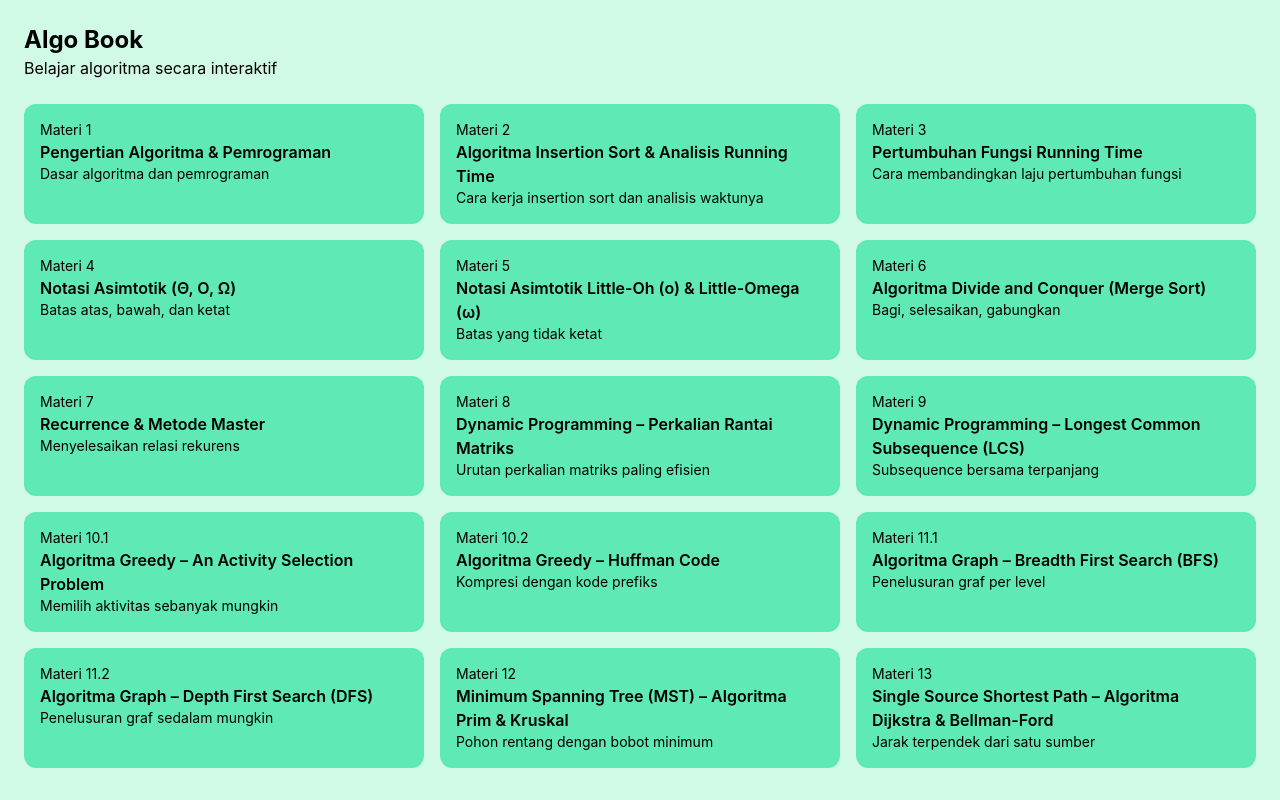
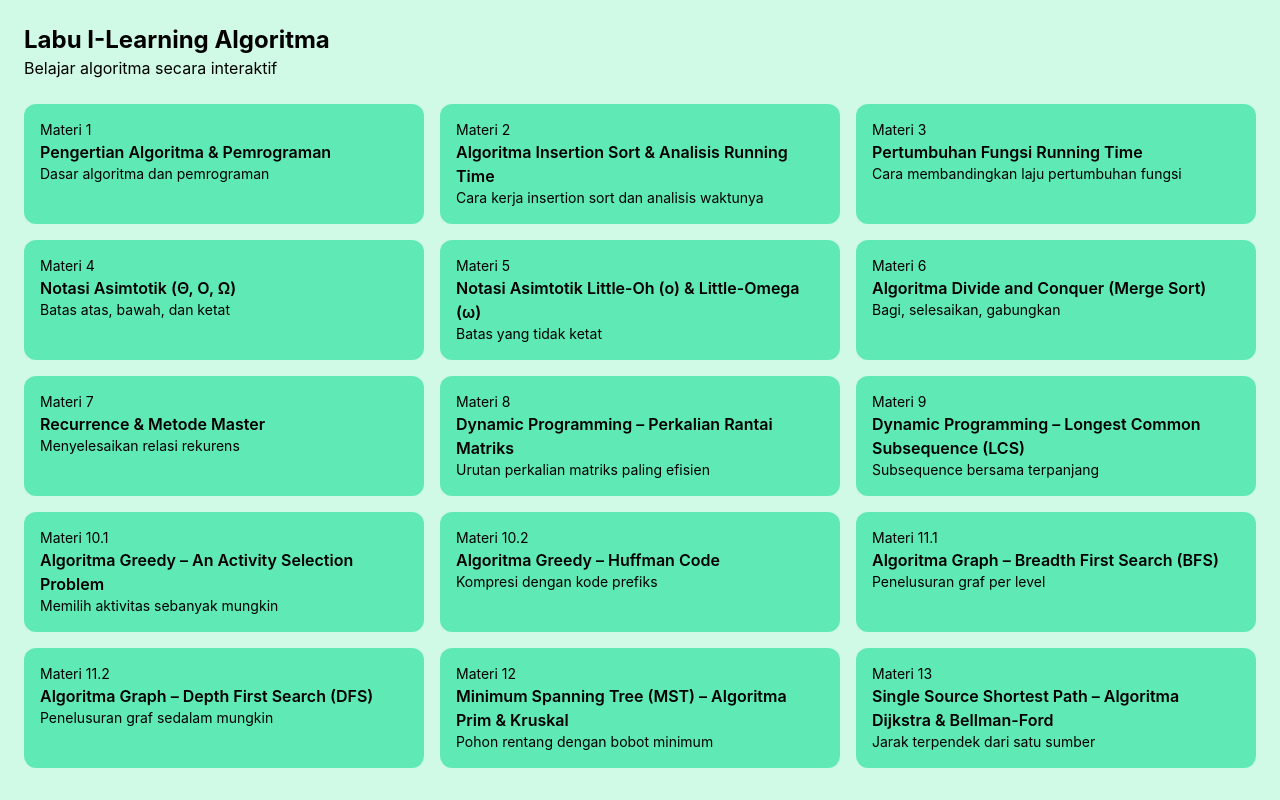
Before and after one commit to Magentakey/labu-kindle-book-algoritma, a React (Vite) app: page / in a window 1280 px wide. Built offline with nearby package versions, Linux system fonts and the light colour scheme; the HTML template or start-up script is replaced by a standard one.

Commit message:
change name kindle book to i-learning

```diff
--- a/index.html
+++ b/index.html
@@ -7,7 +7,7 @@
     <meta name="theme-color" content="#f46505" />
     <meta name="description" content="Belajar algoritma secara interaktif" />
     <meta name="viewport" content="width=device-width, initial-scale=1.0" />
-    <title>Labu Kindle Book Algoritma</title>
+    <title>Labu I-Learning Algoritma</title>
   </head>
   <body>
     <div id="root"></div>
--- a/src/pages/Home.jsx
+++ b/src/pages/Home.jsx
@@ -4,7 +4,7 @@ import materials from '../content/materials.json'
 export default function Home() {
   return (
     <main className="min-h-screen bg-emerald-100 p-6">
-      <h1 className="text-2xl font-bold">Algo Book</h1>
+      <h1 className="text-2xl font-bold">Labu I-Learning Algoritma</h1>
       <p className="mb-6">Belajar algoritma secara interaktif</p>
       <div className="grid grid-cols-1 gap-4 sm:grid-cols-2 lg:grid-cols-3">
         {materials.map((m) => (
--- a/vite.config.js
+++ b/vite.config.js
@@ -12,7 +12,7 @@ export default defineConfig({
       registerType: 'autoUpdate',
       includeAssets: ['favicon.png', 'apple-touch-icon.png'],
       manifest: {
-        name: 'Labu Kindle Book Algoritma',
+        name: 'Labu I-Learning Algoritma',
         short_name: 'Labu Algo',
         description: 'Belajar algoritma secara interaktif',
         lang: 'id',
```
